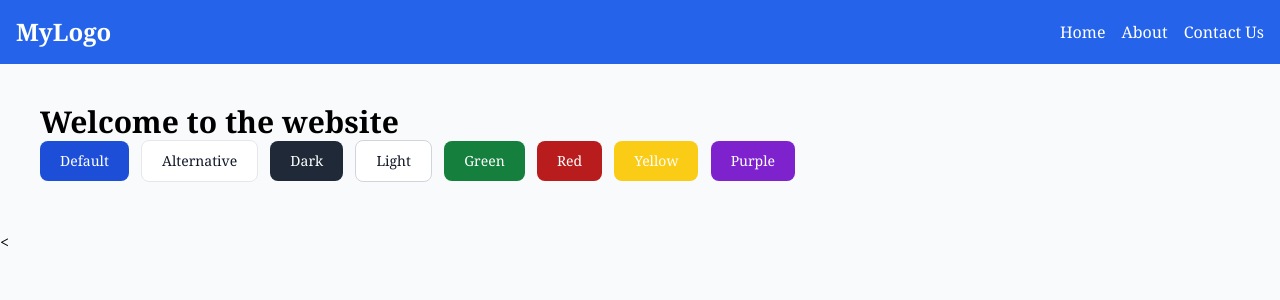
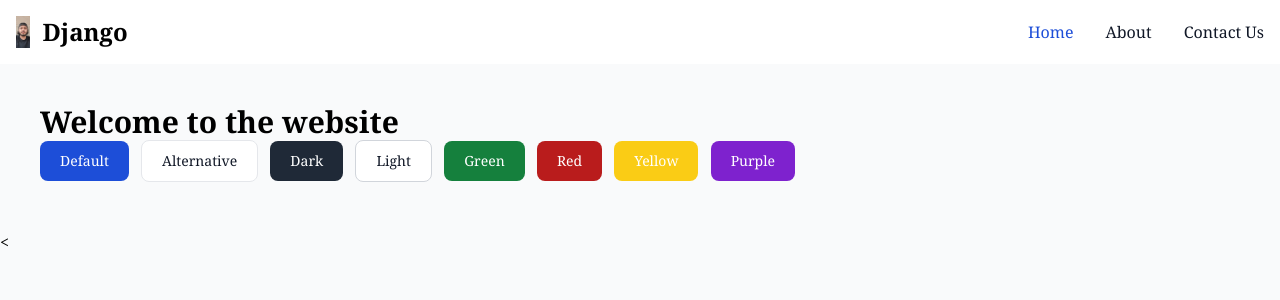
Before and after one commit to laxmi13579/django-full-stack-app, a Django app: page / in a window 1280 px wide. Shown: the top 300 px of the page. Run offline with Django 5.2, Linux system fonts and the light colour scheme; some libraries are stand-ins or nearby versions.

Commit message:
Django Template inside Template using Include Tag

```diff
--- /dev/null
+++ b/app1/templates/app1/components/navbar.html
@@ -0,0 +1,74 @@
+{% load static %}
+<!-- Navbar -->
+<nav class="bg-white border-gray-200 dark:bg-gray-900">
+  <div
+    class="max-w-screen-xl flex flex-wrap items-center justify-between mx-auto p-4"
+  >
+    <a
+      href="{% url 'main' %}"
+      class="flex items-center space-x-3 rtl:space-x-reverse"
+    >
+      <img
+        src="{% static  'app1/images/lax.jpg' %}"
+        class="h-8"
+        alt="HYC Logo"
+      />
+      <span
+        class="self-center text-2xl font-semibold whitespace-nowrap dark:text-white"
+        >Django</span
+      >
+    </a>
+    <button
+      data-collapse-toggle="navbar-default"
+      type="button"
+      class="inline-flex items-center p-2 w-10 h-10 justify-center text-sm text-gray-500 rounded-lg md:hidden hover:bg-gray-100 focus:outline-none focus:ring-2 focus:ring-gray-200 dark:text-gray-400 dark:hover:bg-gray-700 dark:focus:ring-gray-600"
+      aria-controls="navbar-default"
+      aria-expanded="false"
+    >
+      <span class="sr-only">Open main menu</span>
+      <svg
+        class="w-5 h-5"
+        aria-hidden="true"
+        xmlns="http://www.w3.org/2000/svg"
+        fill="none"
+        viewBox="0 0 17 14"
+      >
+        <path
+          stroke="currentColor"
+          stroke-linecap="round"
+          stroke-linejoin="round"
+          stroke-width="2"
+          d="M1 1h15M1 7h15M1 13h15"
+        />
+      </svg>
+    </button>
+    <div class="hidden w-full md:block md:w-auto" id="navbar-default">
+      <ul
+        class="font-medium flex flex-col p-4 md:p-0 mt-4 border border-gray-100 rounded-lg bg-gray-50 md:flex-row md:space-x-8 rtl:space-x-reverse md:mt-0 md:border-0 md:bg-white dark:bg-gray-800 md:dark:bg-gray-900 dark:border-gray-700"
+      >
+        <li>
+          <a
+            href="{% url 'main' %}"
+            class="block py-2 px-3 text-white bg-blue-700 rounded md:bg-transparent md:text-blue-700 md:p-0 dark:text-white md:dark:text-blue-500"
+            aria-current="page"
+            >Home</a
+          >
+        </li>
+        <li>
+          <a
+            href="{% url 'about' %}"
+            class="block py-2 px-3 text-gray-900 rounded hover:bg-gray-100 md:hover:bg-transparent md:border-0 md:hover:text-blue-700 md:p-0 dark:text-white md:dark:hover:text-blue-500 dark:hover:bg-gray-700 dark:hover:text-white md:dark:hover:bg-transparent"
+            >About</a
+          >
+        </li>
+        <li>
+          <a
+            href="{% url 'contact' %}"
+            class="block py-2 px-3 text-gray-900 rounded hover:bg-gray-100 md:hover:bg-transparent md:border-0 md:hover:text-blue-700 md:p-0 dark:text-white md:dark:hover:text-blue-500 dark:hover:bg-gray-700 dark:hover:text-white md:dark:hover:bg-transparent"
+            >Contact Us</a
+          >
+        </li>
+      </ul>
+    </div>
+  </div>
+</nav>
--- a/theme/templates/base.html
+++ b/theme/templates/base.html
@@ -11,56 +11,11 @@
 
   <body class="bg-gray-50 font-serif leading-normal tracking-normal">
     <!-- Navbar -->
-    <nav class="bg-blue-600 p-4">
-      <div class="container mx-auto flex justify-between items-center">
-        <!-- Logo/Brand -->
-        <a href="{% url 'main' %}" class="text-white text-2xl font-bold"
-          >MyLogo</a
-        >
-
-        <!-- Desktop Menu (hidden on mobile) -->
-        <div class="hidden md:flex space-x-4">
-          <a href="{% url 'main' %}" class="text-white hover:text-blue-200"
-            >Home</a
-          >
-          <a href="{% url 'about' %}" class="text-white hover:text-blue-200"
-            >About</a
-          >
-          <a href="{% url 'contact' %}" class="text-white hover:text-blue-200"
-            >Contact Us</a
-          >
-        </div>
-
-        <!-- Mobile Menu Button -->
-        <button id="menu-btn" class="md:hidden text-white">
-          <svg
-            xmlns="http://www.w3.org/2000/svg"
-            fill="none"
-            viewBox="0 0 24 24"
-            stroke="currentColor"
-            class="w-6 h-6"
-          >
-            <path
-              stroke-linecap="round"
-              stroke-linejoin="round"
-              stroke-width="2"
-              d="M4 6h16M4 12h16M4 18h16"
-            ></path>
-          </svg>
-        </button>
-      </div>
-
-      <!-- Mobile Menu (hidden by default) -->
-      <div id="mobile-menu" class="md:hidden hidden bg-blue-700 text-white">
-        <a href="{% url 'main' %}" class="block px-4 py-2">Home</a>
-        <a href="{% url 'about' %}" class="block px-4 py-2">About</a>
-        <a href="{% url 'contact' %}" class="block px-4 py-2">Contact Us</a>
-      </div>
-    </nav>
+    {% include 'app1/components/navbar.html' %}
 
     <!-- Add your content here -->
     <div class="container mx-auto p-10">
-      <h1 class="text-3xl font-bold">Welcome to the website</h1>
+      <h5 class="text-3xl font-bold">Welcome to the website</h5>
       {% block content %} default content value {% endblock content %}
     </div>
 
```
Also changed, not shown: README.md.
